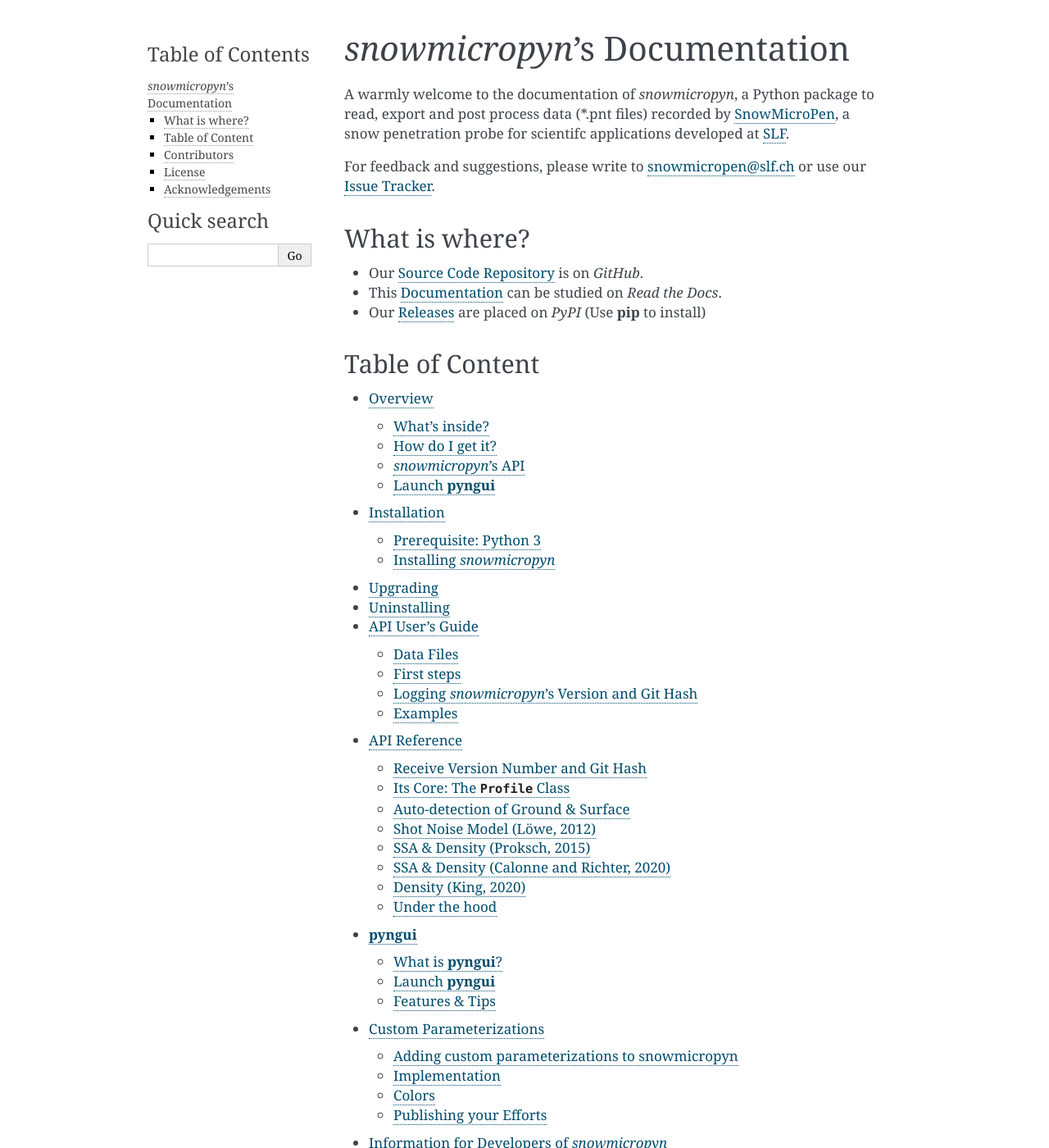
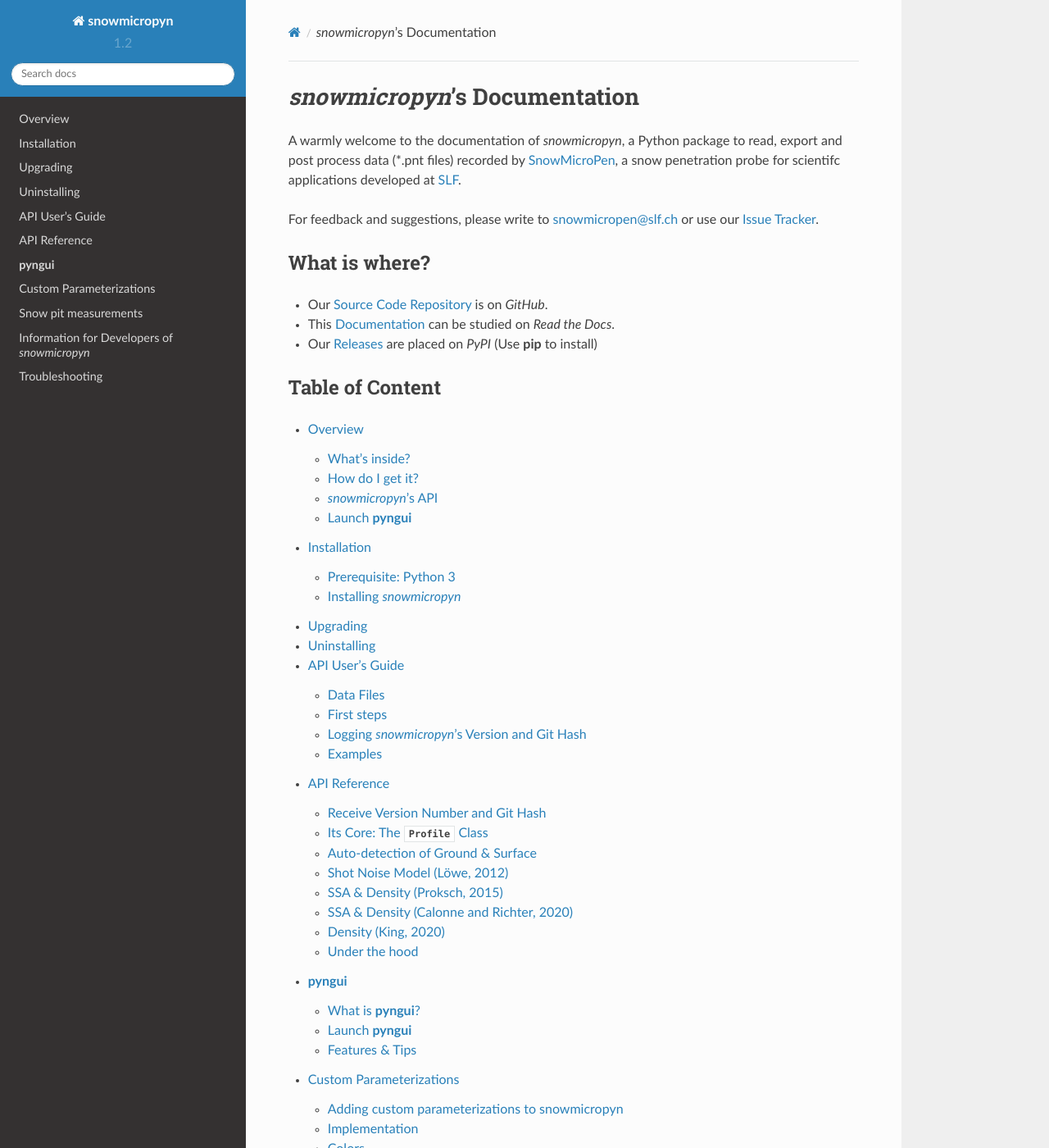
Before and after one commit to slf-dot-ch/snowmicropyn, a Sphinx documentation site: the page built from docs/index.rst, in a window 1280 px wide and 1400 px high. Shown: the whole window at 82% size. Built offline with Sphinx 7.4.7 and the Read the Docs theme 2.0.0, drawn with Linux system fonts in a browser that asks for light colours; some of the changed text lies outside the part shown.

Commit message:
Activate AI doc page

```diff
--- a/docs/conf.py
+++ b/docs/conf.py
@@ -43,6 +43,8 @@
 
 github_url = 'https://github.com/slf-dot-ch/snowmicropyn/tree/{}/%s'.format(release)
 
+html_theme = "sphinx_rtd_theme"
+
 extlinks = {
     'github_issue': ('https://github.com/slf-dot-ch/snowmicropyn/issues/%s', 'Issue '),
     'github_tree': ('https://github.com/slf-dot-ch/snowmicropyn/tree/v{}/%s'.format(release), ' '),
--- a/docs/index.rst
+++ b/docs/index.rst
@@ -28,6 +28,7 @@
    api_reference.rst
    pyngui.rst
    parameterization.rst
+   snowpit.rst
    develop.rst
    troubleshooting.rst
 
```
